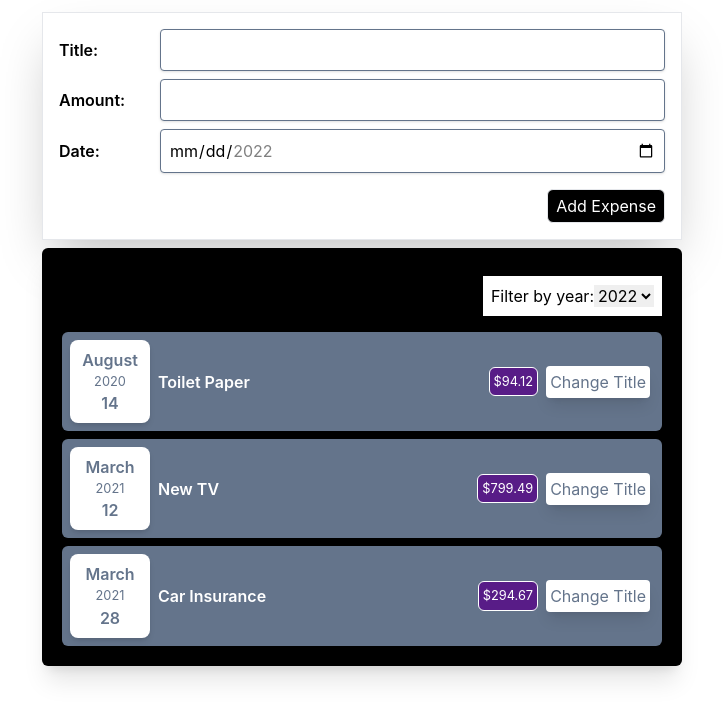
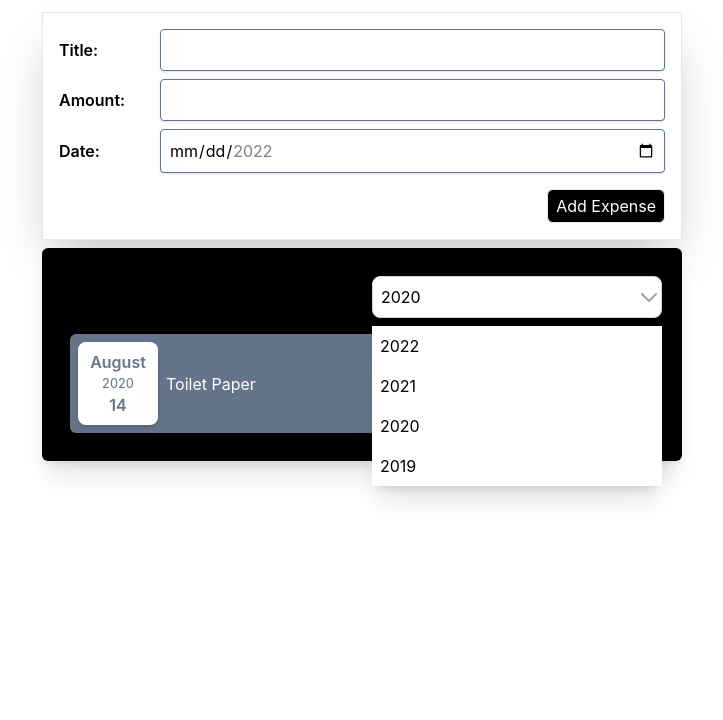
Before and after one commit to Mariat28/expense-tracker, a React (Create React App) app: page / in a window 1280 px wide. Shown: the top 720 px of the page, without its empty margins (278-1001 px from the left). Built offline with nearby package versions, Linux system fonts and the light colour scheme.

Commit message:
Lists and child to parent communication

```diff
--- a/src/App.js
+++ b/src/App.js
@@ -1,10 +1,9 @@
-import React from 'react';
+import React, { useState } from 'react';
 import './App.css';
 import Card from './components/ui/Card';
 import NewExpense from './components/newexpense/NewExpense';
 import Expenses from './components/expenses/Expenses';
-const App = () => {
-  const expenses = [
+const dummy_expenses = [
   {
     id: 'e1',
     title: 'Toilet Paper',
@@ -25,7 +24,13 @@ const App = () => {
     date: new Date(2021, 5, 12),
   },
 ];
+const App = () => {
+  const [expenses, setExpenses] = useState(dummy_expenses);
   const addExpenseHandler = (expense) => {
+    // for updating state that is dependent on a previous state
+    setExpenses((prevExpenses) => {
+      return [expense, ...prevExpenses];
+    });
     console.log('expense data', expense);
   }
   // JSX alternative
--- a/src/components/expenseFilter/ExpenseFilter.js
+++ b/src/components/expenseFilter/ExpenseFilter.js
@@ -1,24 +1,23 @@
+//controlled component i.e all logic is controlled or managed by the parent component
+import { useState } from "react";
+const ExpenseFilter = (props) => {
+  const filterItems = ['2022','2021', '2020', '2019' ];
+  const [selectedYear, setSelectedYear] = useState('')
 
-const ExpenseFilter = (props) => {
   const filterItemChangeHandler = (event) => {
-    props.onFilterItemChangeHandler(event.target.value);
+    setSelectedYear(event.target.value);
+    props.onFilterItemChange(event.target.value);
   }
   return(
-    <div className="bg-white">
-      {/* <div className="flex items-center border border-gray-300 shadow">
-        <input type="text" className="p-2 border-none focus:outline-none bg-white" readOnly/>
+    <div className="relative">
+      <div className="flex items-center border border-gray-300 shadow bg-white mb-2 rounded-lg">
+        <input type="text" className="p-2 border-none focus:outline-none rounded-lg" value={props.selectedYear} readOnly/>
         <svg xmlns="http://www.w3.org/2000/svg" className="h-6 w-6 text-gray-400" fill="none" viewBox="0 0 24 24" stroke="currentColor" strokeWidth={2}>
           <path strokeLinecap="round" strokeLinejoin="round" d="M19 9l-7 7-7-7" />
         </svg>
-      </div> */}
-      <div className='p-2'>
-        <label>Filter by year:</label>
-        <select onChange={filterItemChangeHandler}>
-          <option value='2022'>2022</option>
-          <option value='2021'>2021</option>
-          <option value='2020'>2020</option>
-          <option value='2019'>2019</option>
-        </select>
+      </div>
+      <div className="max-h-40  h-40 flex flex-col w-full rounded-lg absolute shadow-xl">
+        {filterItems.map((item,index) => <input type="text" className="p-2 border-none focus:outline-none bg-white hover:bg-gray-200 cursor-pointer hover:shadow-xl hover:rounded--b-md" value={item} key={index} readOnly onClick={filterItemChangeHandler}/>)}
       </div>
     </div>
   )
--- a/src/components/expenses/ExpenseItem.js
+++ b/src/components/expenses/ExpenseItem.js
@@ -1,13 +1,7 @@
-import React, { useState } from 'react';
+//stateless/presentational/dumb components
 import ExpenseDate from "./ExpenseDate";
 import Card from "../ui/Card";
 const ExpenseItem = (props) => {
-  const [title, setTitle] = useState(props.title);
-
-  const clickHandler = () => {
-    setTitle(' updated !');
-    console.log(title);
-  }
 
   return (
     <div className="w-full">
@@ -15,11 +9,10 @@ const ExpenseItem = (props) => {
         <div className="flex justify-between  p-2 gap-2 w-full items-center">
           <div className="flex items-center gap-2">
             <ExpenseDate date={props.date}/>
-            <h2 className="font-semibold">{title}</h2>
+            <div>{props.title}</div>
           </div>
           <div className="flex  p-1 rounded-md text-slate-500 cursor-pointer items-center gap-2">
             <small className='bg-purple-900 text-white p-1 rounded-md border-white border cursor-pointer'>${props.amount}</small>
-            <button className='rounded shadow-lg bg-white p-1' onClick={clickHandler}>Change Title</button>
           </div>
         </div>
       </Card>
--- a/src/components/expenses/Expenses.js
+++ b/src/components/expenses/Expenses.js
@@ -1,35 +1,28 @@
+//stateful/smart components
+
 import { useState } from "react";
 import ExpenseItem from "./ExpenseItem";
 import ExpenseFilter from "../expenseFilter/ExpenseFilter";
 
 const Expenses = (props) => {
-  const [filterItem, setFilterItem] = useState('');
+  const [filteredYear, setFilteredYear] = useState('2020');
 
-  const filterExpensesHandler = (selectedFilterItem) =>{
-    setFilterItem(selectedFilterItem);
-    console.log('selected year', filterItem);
-  }
+  const filterExpensesHandler = (selectedYear) =>{
+    setFilteredYear(selectedYear);
+  };
+  const filteredExpenses = props.expenses.filter(expense => {
+    return expense.date.getFullYear().toString() === filteredYear;
+  });
   return (
     <div className="w-full p-1 flex  flex-col items-center gap-2">
-      <div className="flex justify-end w-full p-2 ">
-        <ExpenseFilter onFilterItemChangeHandler={filterExpensesHandler}/>
-        <div className="text-white font-bold">{filterItem}</div>
+      <div className="flex flex-col gap-2 items-end justify-end w-full p-2 ">
+        <ExpenseFilter onFilterItemChange={filterExpensesHandler} selectedYear={filteredYear}/>
+        {filteredExpenses.length === 0 ? <p className="text-white bg-red-500 h-20">No expenses found</p> : filteredExpenses.map(expense => <ExpenseItem
+        key={expense.id}
+        title = {expense.title}
+        amount = {expense.amount}
+        date = {expense.date}/>)}
       </div>
-      <ExpenseItem
-        title={props.expenses[0].title}
-        amount={props.expenses[0].amount}
-        date={props.expenses[0].date}
-      />
-      <ExpenseItem
-        title={props.expenses[1].title}
-        amount={props.expenses[1].amount}
-        date={props.expenses[1].date}
-      />
-      <ExpenseItem
-        title={props.expenses[2].title}
-        amount={props.expenses[2].amount}
-        date={props.expenses[2].date}
-      />
     </div>
   );
 }
```
Lines whose indentation alone changed are shown as unchanged.
